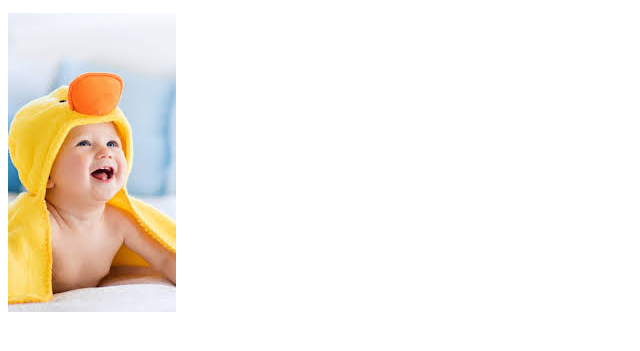
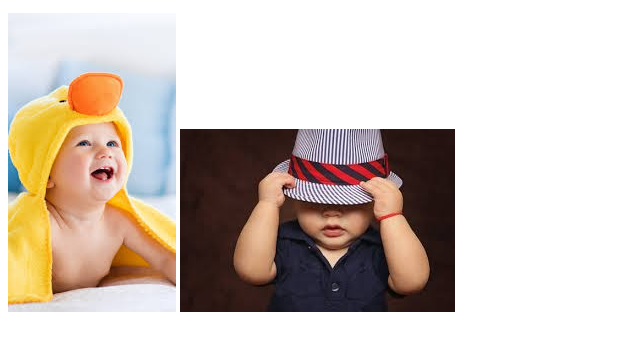
Before and after one commit to NurjahanSmrite/my-first-repo, a plain HTML site: page index.html in a window 1280 px wide. Shown: the part 101-452 px from the top of the page, without its empty margins (0-640 px from the left). Drawn offline with Linux system fonts and the light colour scheme.

Commit message:
image added

```diff
--- a/index.html
+++ b/index.html
@@ -10,5 +10,6 @@
     <h1>first heading.com</h1>
     <p>Lorem ipsum dolor sit amet consectetur adipisicing elit. Accusamus, quod!</p>
     <img src="baby.jpg" alt="">
+    <img src="boy.jpg" alt="">
 </body>
 </html>
```
Also changed, not shown: boy.jpg (added).
